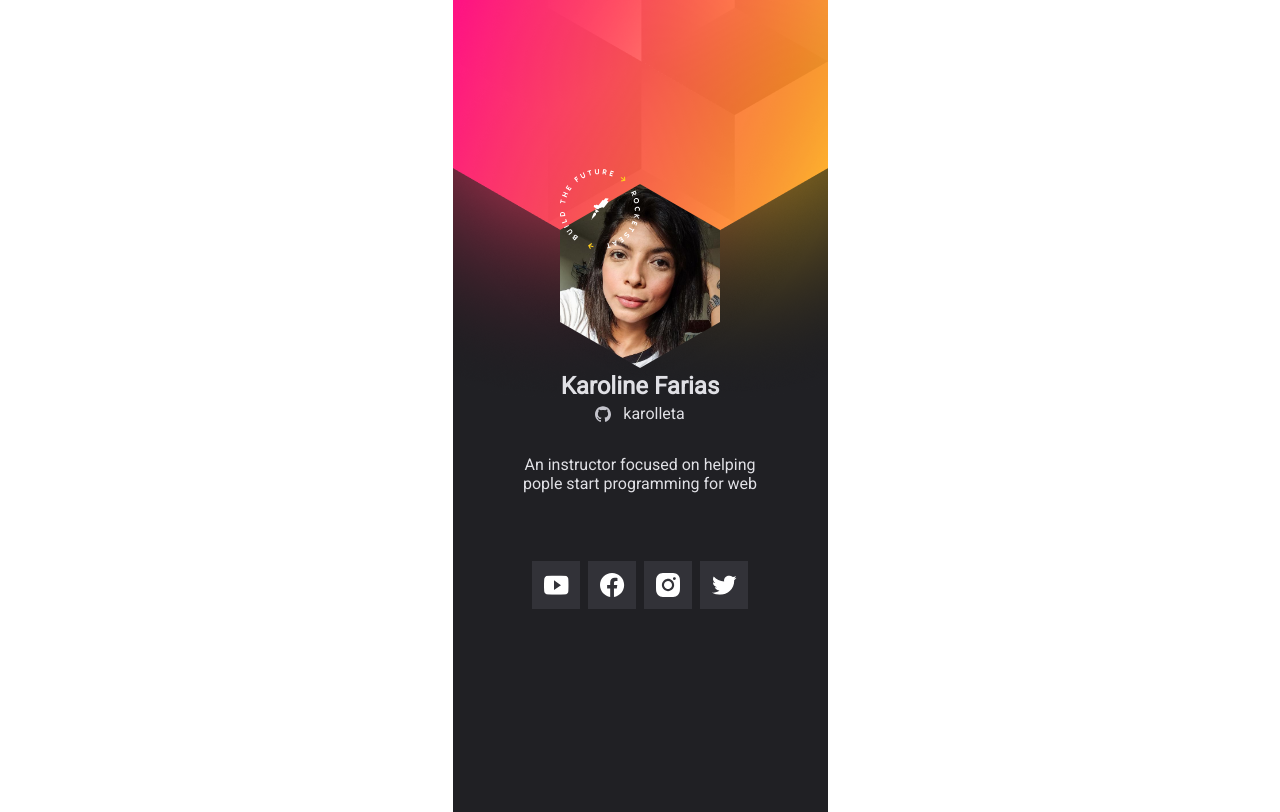
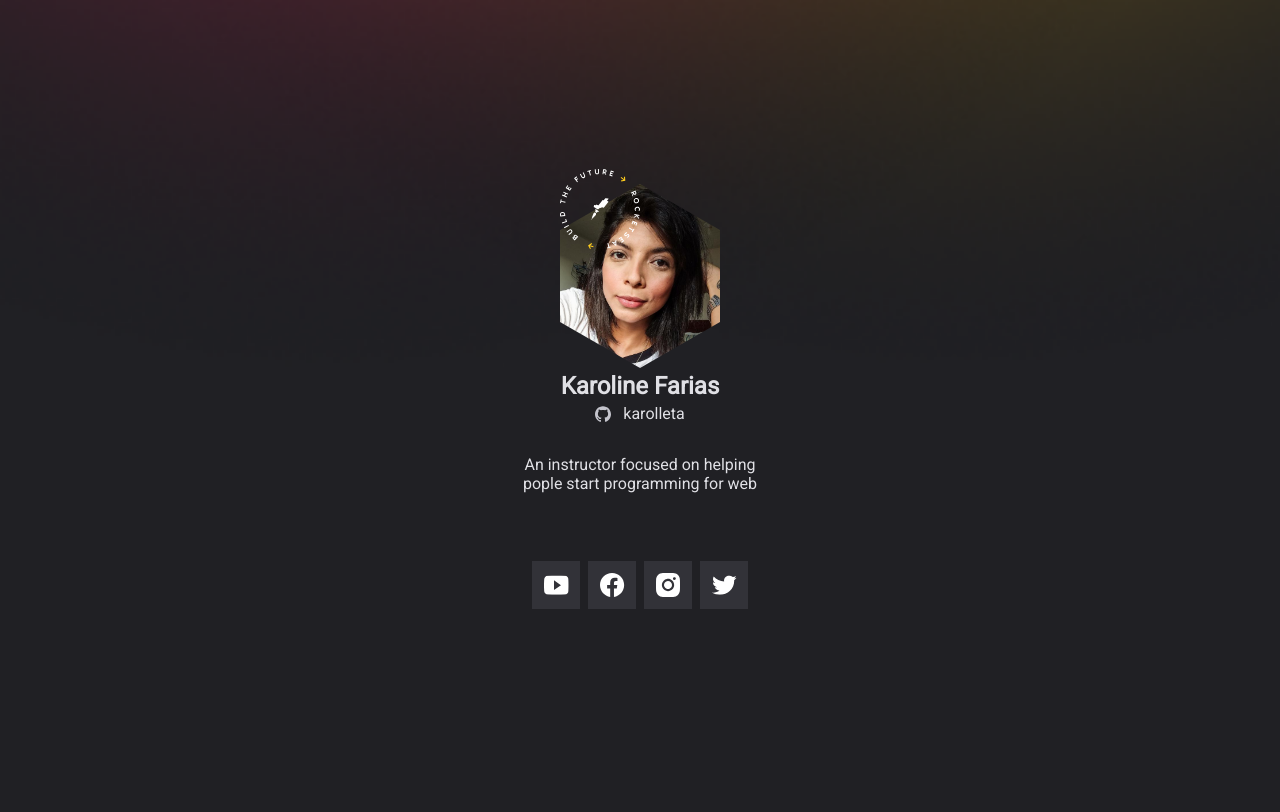
Before and after one commit to natashafarias/cracha-nlw, a plain HTML site: page index.html in a window 1280 px wide. Drawn offline with Linux system fonts and the light colour scheme; no server answers.

Commit message:
Update style.css

```diff
--- a/style.css
+++ b/style.css
@@ -17,9 +17,10 @@ body {
 }
 
 main {
-  background: url(images/background.png);
-  width: 375px;
-  height: 812px;
+  background: url(images/background.png) no-repeat center/cover;
+  width: 100vw;
+  min-height: 812px;
+  height: 100vh;
 }
 .container {
   max-width: 250px;
```
